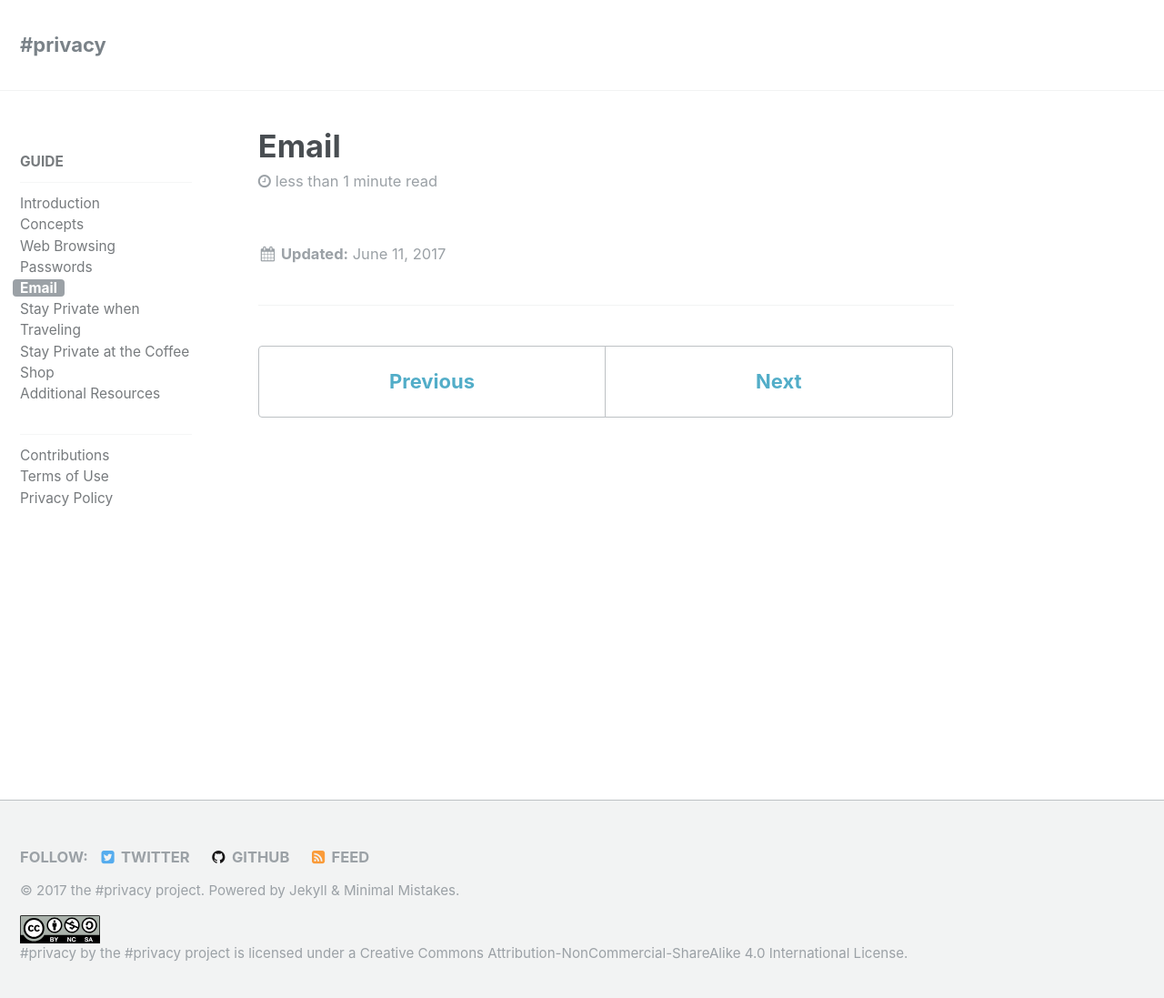
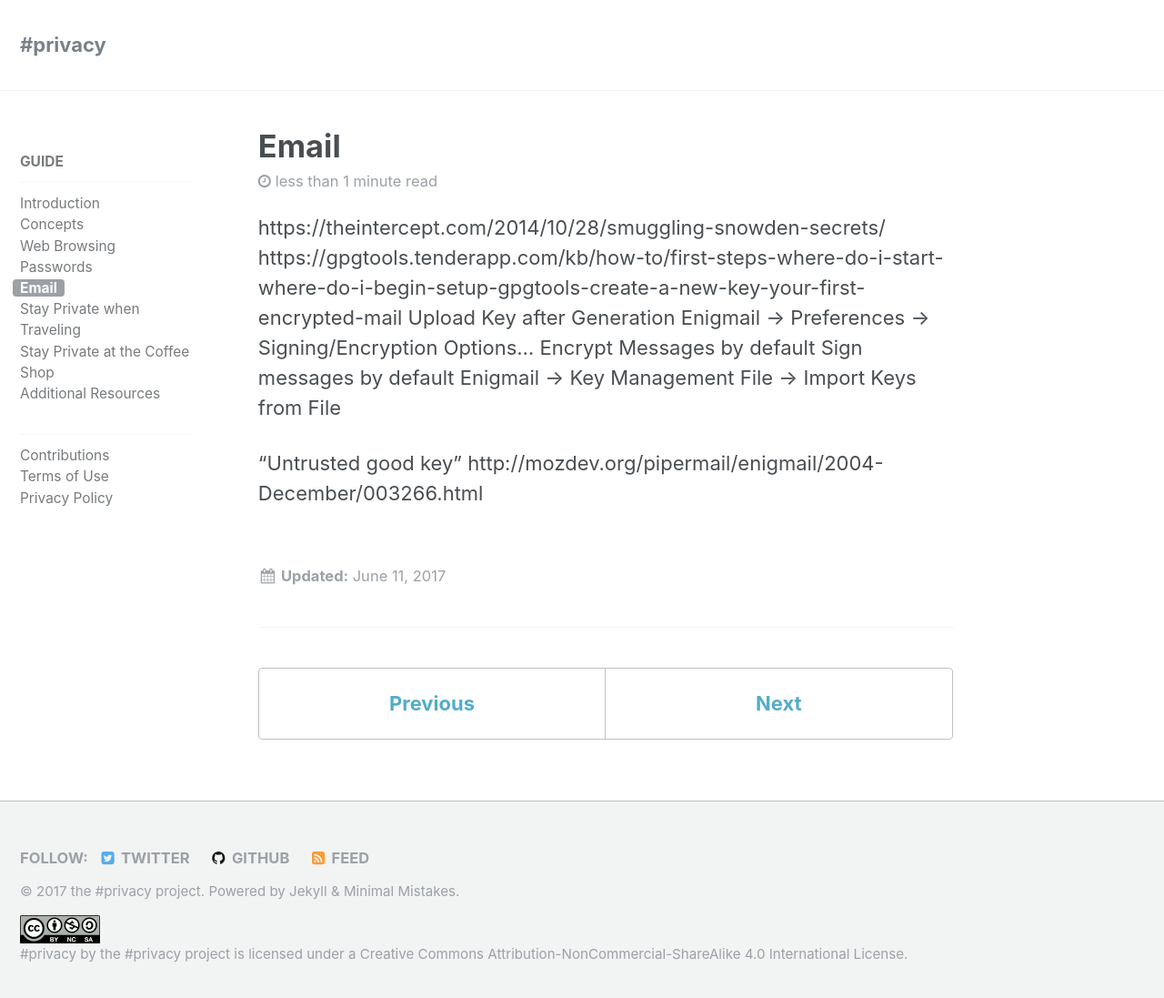
Before and after one commit to hashtagprivacy/hashtagprivacy.github.io, a Jekyll site: the page built from _guide/email.md, in a window 1280 px wide and 1123 px high. Shown: the top 1097 px of the window at 91% size. Built offline with Jekyll 4.4.1, drawn with Linux system fonts in a browser that asks for light colours.

Commit message:
Adding notes to email.md

```diff
--- a/_guide/email.md
+++ b/_guide/email.md
@@ -3,3 +3,15 @@ title: Email
 last_modified_at: 2017-06-11T19:21:00-04:00
 permalink: /guide/email/
 ---
+
+https://theintercept.com/2014/10/28/smuggling-snowden-secrets/
+https://gpgtools.tenderapp.com/kb/how-to/first-steps-where-do-i-start-where-do-i-begin-setup-gpgtools-create-a-new-key-your-first-encrypted-mail
+Upload Key after Generation
+Enigmail -> Preferences -> Signing/Encryption Options…
+Encrypt Messages by default
+Sign messages by default
+Enigmail -> Key Management
+File -> Import Keys from File
+
+“Untrusted good key”
+http://mozdev.org/pipermail/enigmail/2004-December/003266.html
```
